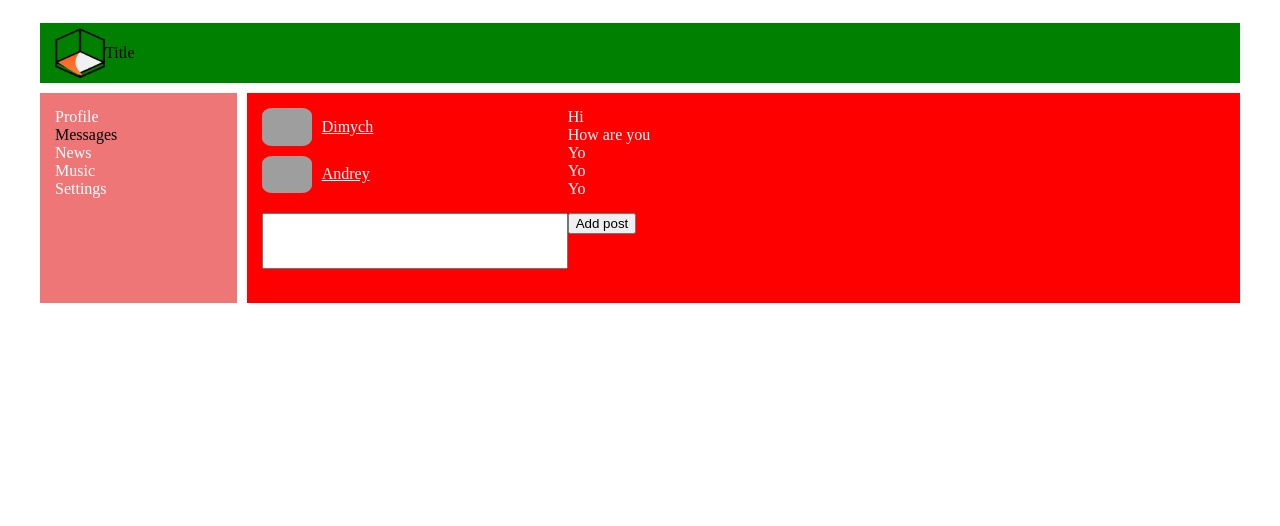
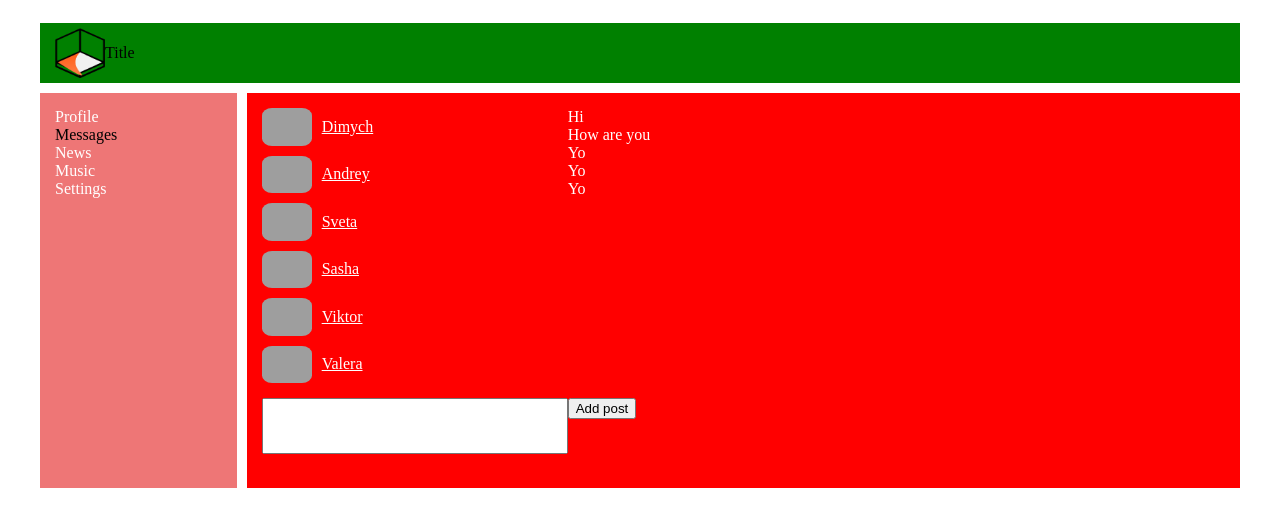
Before and after one commit to mastersu83/react-1, a React (Create React App) app: page /dialogs in a window 1280 px wide. Shown: the top 526 px of the page. Built offline with nearby package versions, Linux system fonts and the light colour scheme; grey boxes are pictures that could not be loaded.

Commit message:
добавил dispatch в state

```diff
--- a/public/index.html
+++ b/public/index.html
@@ -2,41 +2,15 @@
 <html lang="en">
   <head>
     <meta charset="utf-8" />
-    <link rel="icon" href="%PUBLIC_URL%/favicon.ico" />
-    <meta name="viewport" content="width=device-width, initial-scale=1" />
     <meta name="theme-color" content="#000000" />
     <meta
       name="description"
       content="Web site created using create-react-app"
     />
-    <!--
-      manifest.json provides metadata used when your web app is installed on a
-      user's mobile device or desktop. See https://developers.google.com/web/fundamentals/web-app-manifest/
-    -->
-    <link rel="manifest" href="%PUBLIC_URL%/manifest.json" />
-    <!--
-      Notice the use of %PUBLIC_URL% in the tags above.
-      It will be replaced with the URL of the `public` folder during the build.
-      Only files inside the `public` folder can be referenced from the HTML.
-
-      Unlike "/favicon.ico" or "favicon.ico", "%PUBLIC_URL%/favicon.ico" will
-      work correctly both with client-side routing and a non-root public URL.
-      Learn how to configure a non-root public URL by running `npm run build`.
-    -->
     <title>React App</title>
   </head>
   <body>
     <noscript>You need to enable JavaScript to run this app.</noscript>
     <div id="root"></div>
-    <!--
-      This HTML file is a template.
-      If you open it directly in the browser, you will see an empty page.
-
-      You can add webfonts, meta tags, or analytics to this file.
-      The build step will place the bundled scripts into the <body> tag.
-
-      To begin the development, run `npm start` or `yarn start`.
-      To create a production bundle, use `npm run build` or `yarn build`.
-    -->
   </body>
 </html>
--- a/src/App.jsx
+++ b/src/App.jsx
@@ -8,13 +8,7 @@ const App = (props) => {
     <div className="app-wrapper">
       <Header />
       <Navbar />
-      <Content
-        state={props.state}
-        addPost={props.addPost}
-        updateNewPostText={props.updateNewPostText}
-        addMessage={props.addMessage}
-        updateNewMessageText={props.updateNewMessageText}
-      />
+      <Content state={props.state} dispatch={props.dispatch} />
     </div>
   );
 };
--- a/src/Redux/state.js
+++ b/src/Redux/state.js
@@ -1,6 +1,10 @@
-let rerenderEntireTree = () => {};
+const ADD_POST = "ADD_POST";
+const UPDATE_NEW_POST_TEXT = "UPDATE_NEW_POST_TEXT";
+const ADD_MESSAGE = "ADD_MESSAGE";
+const UPDATE_NEW_MESSAGE_TEXT = "UPDATE_NEW_MESSAGE_TEXT";
 
-let state = {
+let store = {
+  _state: {
     profilePage: {
       posts: [
         { id: 1, message: "Hi, how are you?", likeCount: 33 },
@@ -14,6 +18,10 @@ let state = {
       dialogs: [
         { id: 1, name: "Dimych" },
         { id: 2, name: "Andrey" },
+        { id: 3, name: "Sveta" },
+        { id: 4, name: "Sasha" },
+        { id: 5, name: "Viktor" },
+        { id: 6, name: "Valera" },
       ],
       messages: [
         { id: 1, message: "Hi" },
@@ -24,43 +32,66 @@ let state = {
       ],
       newMessageText: "",
     },
+  },
+  _callSubscriber() {},
+  getState() {
+    return this._state;
+  },
+  subscribe(observer) {
+    this._callSubscriber = observer;
+  },
+
+  dispatch(action) {
+    if (action.type === "ADD_POST") {
+      let newPost = {
+        id: 5,
+        message: this._state.profilePage.newPostText,
+        likeCount: 0,
+      };
+      this._state.profilePage.posts.unshift(newPost);
+      this._state.profilePage.newPostText = "";
+      store._callSubscriber(store._state);
+    } else if (action.type === "UPDATE_NEW_POST_TEXT") {
+      this._state.profilePage.newPostText = action.newText;
+      this._callSubscriber(this._state);
+    } else if (action.type === "ADD_MESSAGE") {
+      let newMessage = {
+        id: 5,
+        message: this._state.dialogsPage.newMessageText,
+      };
+      this._state.dialogsPage.messages.unshift(newMessage);
+      this._state.dialogsPage.newMessageText = "";
+      this._callSubscriber(this._state);
+    } else if (action.type === "UPDATE_NEW_MESSAGE_TEXT") {
+      this._state.dialogsPage.newMessageText = action.newText;
+      this._callSubscriber(this._state);
+    }
+  },
 };
 
-window.state = state;
-
-export const addPost = () => {
-  let newPost = {
-    id: 5,
-    message: state.profilePage.newPostText,
-    likeCount: 0,
+export const addPostActionCreator = () => {
+  return {
+    type: ADD_POST,
   };
-  state.profilePage.posts.unshift(newPost);
-  state.profilePage.newPostText = "";
-  rerenderEntireTree(state);
+};
+export const updateNewPostTextActionCreator = (text) => {
+  return {
+    type: UPDATE_NEW_POST_TEXT,
+    newText: text,
+  };
+};
+export const addMessageActionCreator = () => {
+  return {
+    type: ADD_MESSAGE,
+  };
+};
+export const updateNewMessageTextActionCreator = (text) => {
+  return {
+    type: UPDATE_NEW_MESSAGE_TEXT,
+    newText: text,
+  };
 };
 
-export const updateNewPostText = (newText) => {
-  state.profilePage.newPostText = newText;
-  rerenderEntireTree(state);
-};
+window.store = store;
 
-export const addMessage = () => {
-  let newMessage = {
-    id: 5,
-    message: state.dialogsPage.newMessageText,
-  };
-  state.dialogsPage.messages.unshift(newMessage);
-  state.dialogsPage.newMessageText = "";
-  rerenderEntireTree(state);
-};
-
-export const updateNewMessageText = (newText) => {
-  state.dialogsPage.newMessageText = newText;
-  rerenderEntireTree(state);
-};
-
-export const subscribe = (observer) => {
-  rerenderEntireTree = observer;
-};
-
-export default state;
+export default store;
--- a/src/components/Content/Content.jsx
+++ b/src/components/Content/Content.jsx
@@ -12,11 +12,7 @@ const Content = (props) => {
       <Route
         path="/dialogs"
         render={() => (
-          <Dialogs
-            state={props.state.dialogsPage}
-            addMessage={props.addMessage}
-            updateNewMessageText={props.updateNewMessageText}
-          />
+          <Dialogs state={props.state.dialogsPage} dispatch={props.dispatch} />
         )}
       />
       <Route
@@ -24,8 +20,7 @@ const Content = (props) => {
         render={() => (
           <Profile
             profilePage={props.state.profilePage}
-            addPost={props.addPost}
-            updateNewPostText={props.updateNewPostText}
+            dispatch={props.dispatch}
           />
         )}
       />
--- a/src/components/Content/Dialogs/Dialogs.jsx
+++ b/src/components/Content/Dialogs/Dialogs.jsx
@@ -2,12 +2,16 @@ import classes from "./Dialogs.module.css";
 import DialogItem from "./DialogItem/DialogItem";
 import Message from "./Message/Message";
 import React from "react";
+import {
+  addMessageActionCreator,
+  updateNewMessageTextActionCreator,
+} from "../../../Redux/state";
 
 const Dialogs = (props) => {
-  let newMessageElement = React.createRef();
+  // let newMessageElement = React.createRef();
 
   let addMessage = () => {
-    props.addMessage();
+    props.dispatch(addMessageActionCreator());
   };
 
   let dialogsElements = props.state.dialogs.map((d) => (
@@ -18,9 +22,15 @@ const Dialogs = (props) => {
     <Message message={m.message} />
   ));
 
-  let onMessageChange = () => {
-    let text = newMessageElement.current.value;
-    props.updateNewMessageText(text);
+  // let onMessageChange = () => {
+  //   let text = newMessageElement.current.value;
+  //   let action = updateNewMessageTextActionCreator(text);
+  //   props.dispatch(action);
+  // };
+  let onMessageChange = (e) => {
+    let text = e.target.value;
+    let action = updateNewMessageTextActionCreator(text);
+    props.dispatch(action);
   };
 
   return (
@@ -30,7 +40,7 @@ const Dialogs = (props) => {
       <div>
         <textarea
           className={classes.textarea}
-          ref={newMessageElement}
+          // ref={newMessageElement}
           onChange={onMessageChange}
           value={props.newMessageText}
         />
--- a/src/components/Content/Profile/MyPosts/MyPosts.jsx
+++ b/src/components/Content/Profile/MyPosts/MyPosts.jsx
@@ -1,21 +1,25 @@
 import classes from "./MyPosts.module.css";
 import Post from "./Post/Post";
 import React from "react";
+import {
+  addPostActionCreator,
+  updateNewPostTextActionCreator,
+} from "../../../../Redux/state";
 
 const MyPosts = (props) => {
-  let newPostElement = React.createRef();
-
   let addPost = () => {
-    props.addPost();
+    props.dispatch(addPostActionCreator());
   };
 
   let postsElements = props.posts.map((p) => (
     <Post message={p.message} likeCount={p.likeCount} />
   ));
 
-  let onPostChange = () => {
-    let text = newPostElement.current.value;
-    props.updateNewPostText(text);
+  let onPostChange = (e) => {
+    let text = e.target.value;
+    console.log(e);
+    let action = updateNewPostTextActionCreator(text);
+    props.dispatch(action);
   };
   return (
     <div className={classes.postsBlock}>
@@ -25,7 +29,6 @@ const MyPosts = (props) => {
           <textarea
             className={classes.textarea}
             onChange={onPostChange}
-            ref={newPostElement}
             value={props.newPostText}
           />
         </div>
--- a/src/components/Content/Profile/Profile.jsx
+++ b/src/components/Content/Profile/Profile.jsx
@@ -7,9 +7,8 @@ const Profile = (props) => {
       `<ProfileInfo />
       <MyPosts
         posts={props.profilePage.posts}
-        addPost={props.addPost}
+        dispatch={props.dispatch}
         newPostText={props.profilePage.newPostText}
-        updateNewPostText={props.updateNewPostText}
       />
     </div>
   );
--- a/src/index.js
+++ b/src/index.js
@@ -1,10 +1,4 @@
-import state, {
-  addMessage,
-  addPost,
-  subscribe,
-  updateNewMessageText,
-  updateNewPostText,
-} from "./Redux/state";
+import store from "./Redux/state";
 import ReactDOM from "react-dom";
 import React from "react";
 import { BrowserRouter } from "react-router-dom";
@@ -14,18 +8,12 @@ let rerenderEntireTree = (state) => {
   ReactDOM.render(
     <React.StrictMode>
       <BrowserRouter>
-        <App
-          state={state}
-          addPost={addPost}
-          updateNewPostText={updateNewPostText}
-          addMessage={addMessage}
-          updateNewMessageText={updateNewMessageText}
-        />
+        <App state={state} dispatch={store.dispatch.bind(store)} />
       </BrowserRouter>
     </React.StrictMode>,
     document.getElementById("root")
   );
 };
 
-rerenderEntireTree(state);
-subscribe(rerenderEntireTree);
+rerenderEntireTree(store.getState());
+store.subscribe(rerenderEntireTree);
```
Lines whose indentation alone changed are shown as unchanged.
